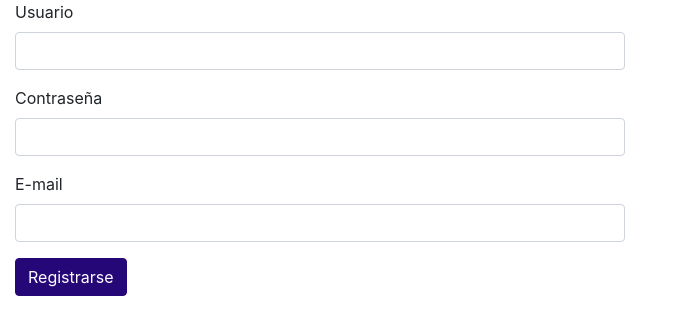
After one commit to martin-505/graduacion-PHP, a PHP site: page /registro.php in a window 1280 px wide. The commit adds this page. Shown: the top 335 px of the page, without its empty margins (0-673 px from the left). Run offline with PHP 8.4, Linux system fonts and the light colour scheme; style sheets or scripts are compiled from the project's sources.

Commit message:
avance de php

```diff
--- a/index.scss
+++ b/index.scss
@@ -8,3 +8,4 @@ padding{
     padding: 2.5em;
     background: #fff;
 }
+//carpeta de donde esta el archivo #sass index.scss css/index.css
--- a/login.php
+++ b/login.php
@@ -4,7 +4,7 @@
     <meta charset="UTF-8">
     <meta name="viewport" content="width=device-width, initial-scale=1.0">
     <meta http-equiv="X-UA-Compatible" content="ie=edge">
-    <title>Document</title>
+    <title>Login</title>
     <link rel="stylesheet" href="css/index.css">
 </head>
 <body>
--- /dev/null
+++ b/registro.php
@@ -0,0 +1,30 @@
+<!DOCTYPE html>
+<html lang="en">
+<head>
+    <meta charset="UTF-8">
+    <link rel="stylesheet" href="css/index.css">
+    <title>Registro</title>
+</head>
+<body>
+    <section class="rom">
+    <div class="col-md-6">
+            <form action="registroProceso.php" method= "POST">
+                <div class="form-group">
+                    <label for="">Usuario</label>
+                    <input type="usuario" class="form-control" name="usuario">
+                </div>
+                <div class="form-group">
+                    <label for="">Contraseña</label>
+                    <input type="password" class="form-control" name ="contrasenia">
+                </div>
+                <div class="form-group">
+                    <label for="">E-mail</label>
+                    <input type="email" class="form-control" name = "email">
+                </div>
+                <button class="btn btn-primary">Registrarse</button>
+            </form>
+
+    </section>
+
+</body>
+</html>
```
Also changed, not shown: Resultados.php (deleted, +0 -25 lines), registroProceso.php (added, +22 -0 lines), resultado.php (added, +45 -0 lines).
